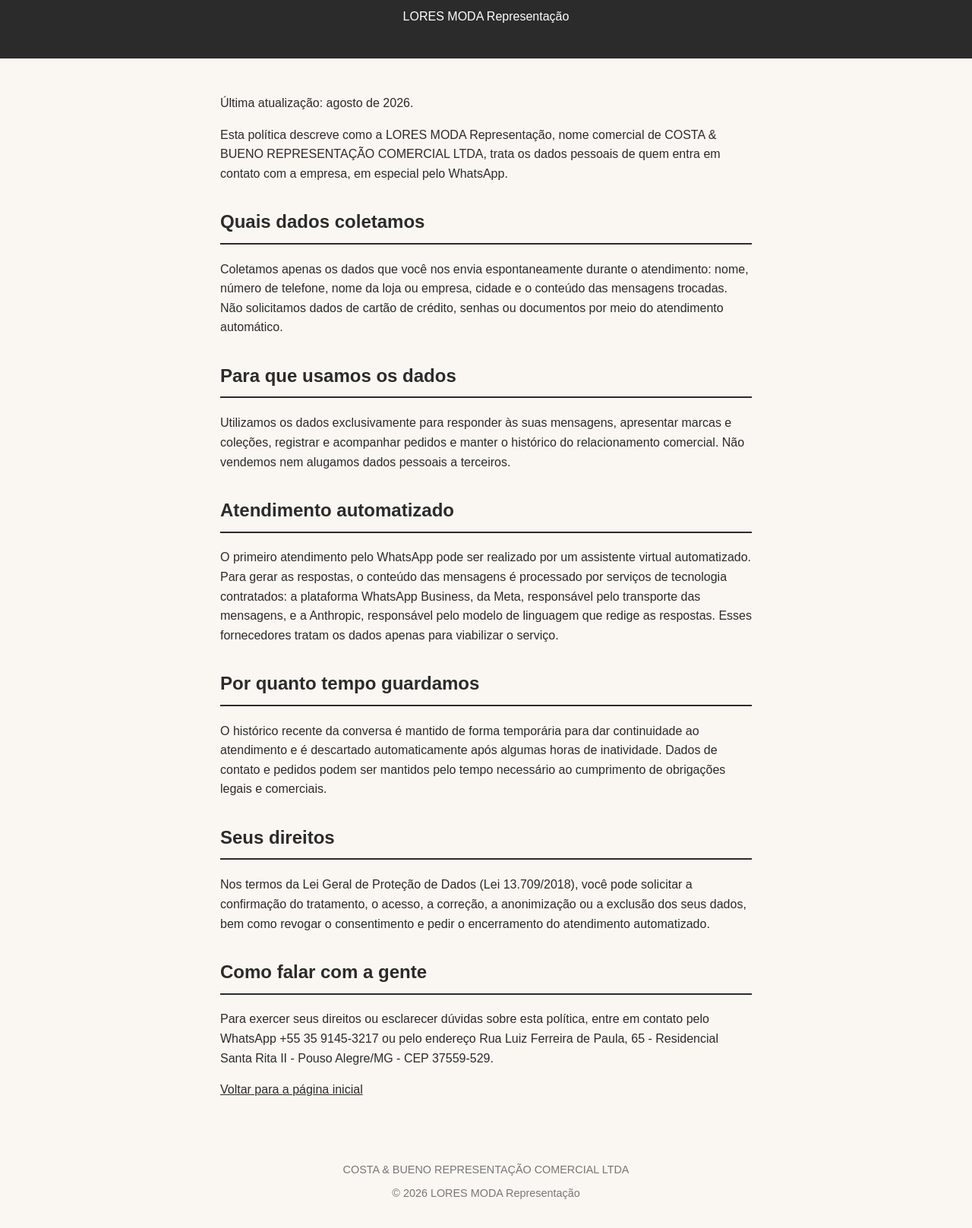
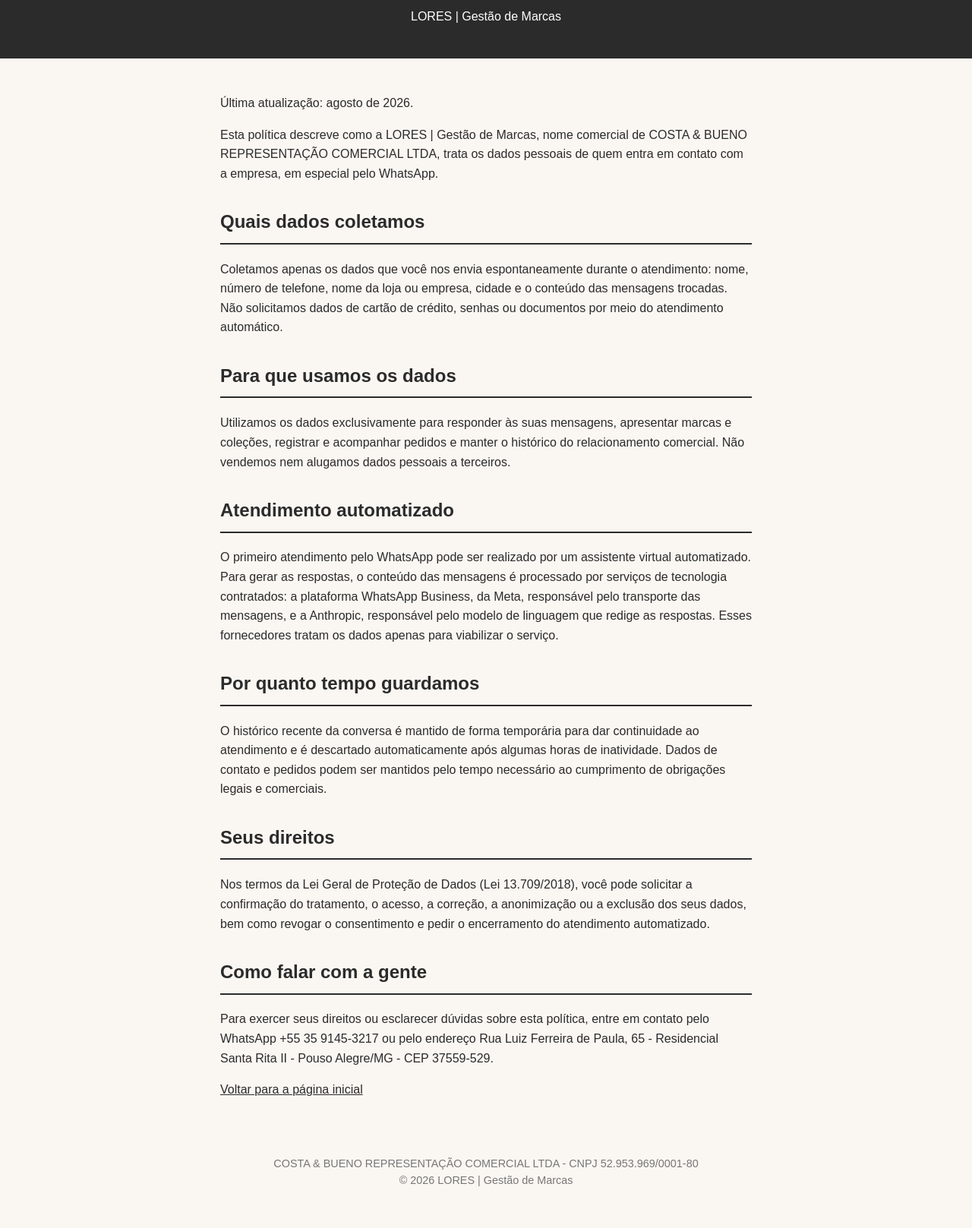
Before and after one commit to loresgestaodemarcas/lores-site, a plain HTML site: page politica-privacidade.html in a window 1280 px wide. Shown: the part 62-1679 px from the top of the page at 76% size. After the commit the page ends 1654 px from the top, so only its background shows below. Drawn offline with Linux system fonts and the light colour scheme.

Commit message:
Update politica-privacidade.html

```diff
--- a/politica-privacidade.html
+++ b/politica-privacidade.html
@@ -3,7 +3,7 @@
 <head>
 <meta charset="UTF-8">
 <meta name="viewport" content="width=device-width, initial-scale=1.0">
-<title>Política de Privacidade | LORES MODA Representação</title>
+<title>Política de Privacidade - LORES | Gestão de Marcas</title>
 <style>
 body { font-family: Arial, Helvetica, sans-serif; margin: 0; background: #faf7f2; color: #2b2b2b; }
 header { background: #2b2b2b; color: #fff; padding: 30px 20px; text-align: center; }
@@ -11,17 +11,18 @@
 main { max-width: 700px; margin: 0 auto; padding: 30px 20px; line-height: 1.6; }
 h2 { border-bottom: 2px solid #2b2b2b; padding-bottom: 8px; margin-top: 32px; }
 footer { text-align: center; padding: 24px 20px; color: #777; font-size: 0.9em; }
+footer p { margin: 6px 0; }
 a { color: #2b2b2b; }
 </style>
 </head>
 <body>
 <header>
 <h1>Política de Privacidade</h1>
-<p>LORES MODA Representação</p>
+<p>LORES | Gestão de Marcas</p>
 </header>
 <main>
 <p>Última atualização: agosto de 2026.</p>
-<p>Esta política descreve como a LORES MODA Representação, nome comercial de COSTA &amp; BUENO REPRESENTAÇÃO COMERCIAL LTDA, trata os dados pessoais de quem entra em contato com a empresa, em especial pelo WhatsApp.</p>
+<p>Esta política descreve como a LORES | Gestão de Marcas, nome comercial de COSTA &amp; BUENO REPRESENTAÇÃO COMERCIAL LTDA, trata os dados pessoais de quem entra em contato com a empresa, em especial pelo WhatsApp.</p>
 <h2>Quais dados coletamos</h2>
 <p>Coletamos apenas os dados que você nos envia espontaneamente durante o atendimento: nome, número de telefone, nome da loja ou empresa, cidade e o conteúdo das mensagens trocadas. Não solicitamos dados de cartão de crédito, senhas ou documentos por meio do atendimento automático.</p>
 <h2>Para que usamos os dados</h2>
@@ -37,8 +38,8 @@
 <p><a href="index.html">Voltar para a página inicial</a></p>
 </main>
 <footer>
-<p>COSTA &amp; BUENO REPRESENTAÇÃO COMERCIAL LTDA</p>
-<p>&copy; 2026 LORES MODA Representação</p>
+<p>COSTA &amp; BUENO REPRESENTAÇÃO COMERCIAL LTDA - CNPJ 52.953.969/0001-80</p>
+<p>&copy; 2026 LORES | Gestão de Marcas</p>
 </footer>
 </body>
 </html>
```
